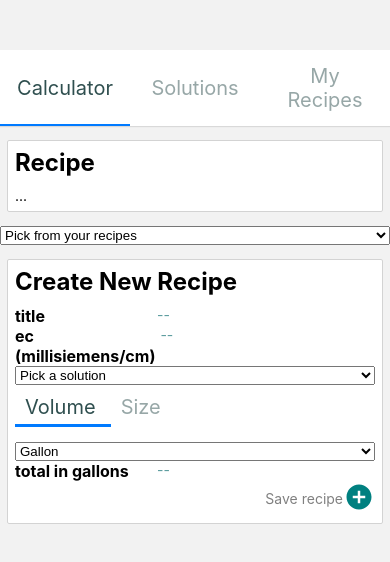
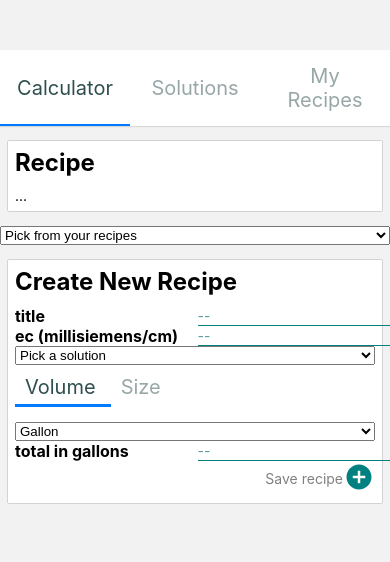
Before and after one commit to niole/hydrocalc-mobile, a React Native app: screen / in a window 390 px wide. Shown: the top 562 px of the page. Built offline with nearby package versions, Linux system fonts and the light colour scheme; what expo-linking would draw is missing.

Commit message:
Add underline to editing inputs

```diff
--- a/components/LabelValue.tsx
+++ b/components/LabelValue.tsx
@@ -28,13 +28,16 @@ export const LabelValue: React.FC<Props> = ({ label, value, editable, onChange,
             onChangeNumber={onChangeNumber}
           />
         ) : (
-          <Text>{value}</Text>
+          <Text style={styles.value}>{value}</Text>
         )}
     </View>
   );
 };
 
 const styles = StyleSheet.create({
+  value: {
+    flex: 1,
+  },
   container: {
     justifyContent: 'space-between',
   },
@@ -45,5 +48,6 @@ const styles = StyleSheet.create({
     fontSize: fontSizes.small,
     fontWeight: 'bold',
     paddingRight: 5,
+    flex: 1,
   }
 });
--- a/components/ValidatedTextInput.tsx
+++ b/components/ValidatedTextInput.tsx
@@ -43,8 +43,8 @@ export const ValidatedTextInput: React.FC<Props> = ({
   };
 
   return (
-    <View style={{ maxWidth: maxSize }}>
-      <View style={rowStyle ? styles.labelGroupRow : undefined}>
+    <View style={{ flex: 1, maxWidth: maxSize }}>
+      <View style={rowStyle ? [styles.inputGroup, styles.labelGroupRow] : styles.inputGroup}>
         {label && <Text style={styles.label}>{`${label} `}</Text>}
         <TextInput
           keyboardType={onChangeNumber ? 'numeric' : undefined}
@@ -55,9 +55,7 @@ export const ValidatedTextInput: React.FC<Props> = ({
           onChangeText={onChangeText ? handleOnChange(validation, handleValidationStringSuccess, handleShowValidationFailure) : onChangeNumber ? handleOnChangeNumber(validation, handleValidationNumberSuccess, handleShowValidationFailure) : undefined}
         />
       </View>
-      <View>
-        {errorMsg && <Text style={styles.errorMsg}>{errorMsg}</Text>}
-      </View>
+      {errorMsg && <Text style={styles.errorMsg}>{errorMsg}</Text>}
     </View>
   );
 };
@@ -122,10 +120,17 @@ async function handleParseNumber(uncleanT: string): Promise<number> {
 };
 
 const styles = StyleSheet.create({
+  inputGroup: {
+    flex: 1,
+  },
   editingContainer: {
+    flex: 1,
     color: 'cadetblue',
+    borderBottomColor: 'teal',
+    borderBottomWidth: 1
   },
   label: {
+    flex: 1,
     fontWeight: 'bold',
   },
   labelGroupRow: {
```
